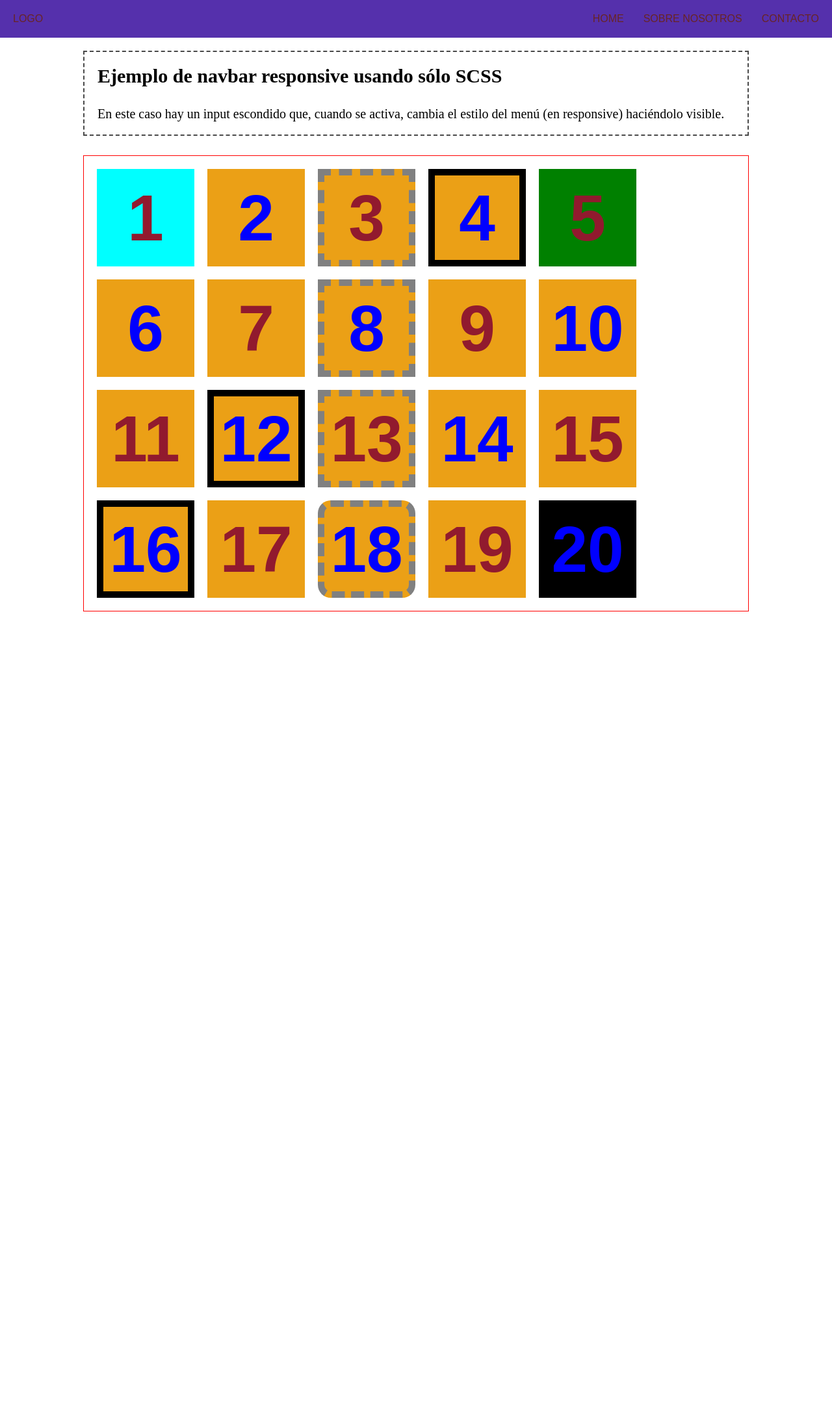
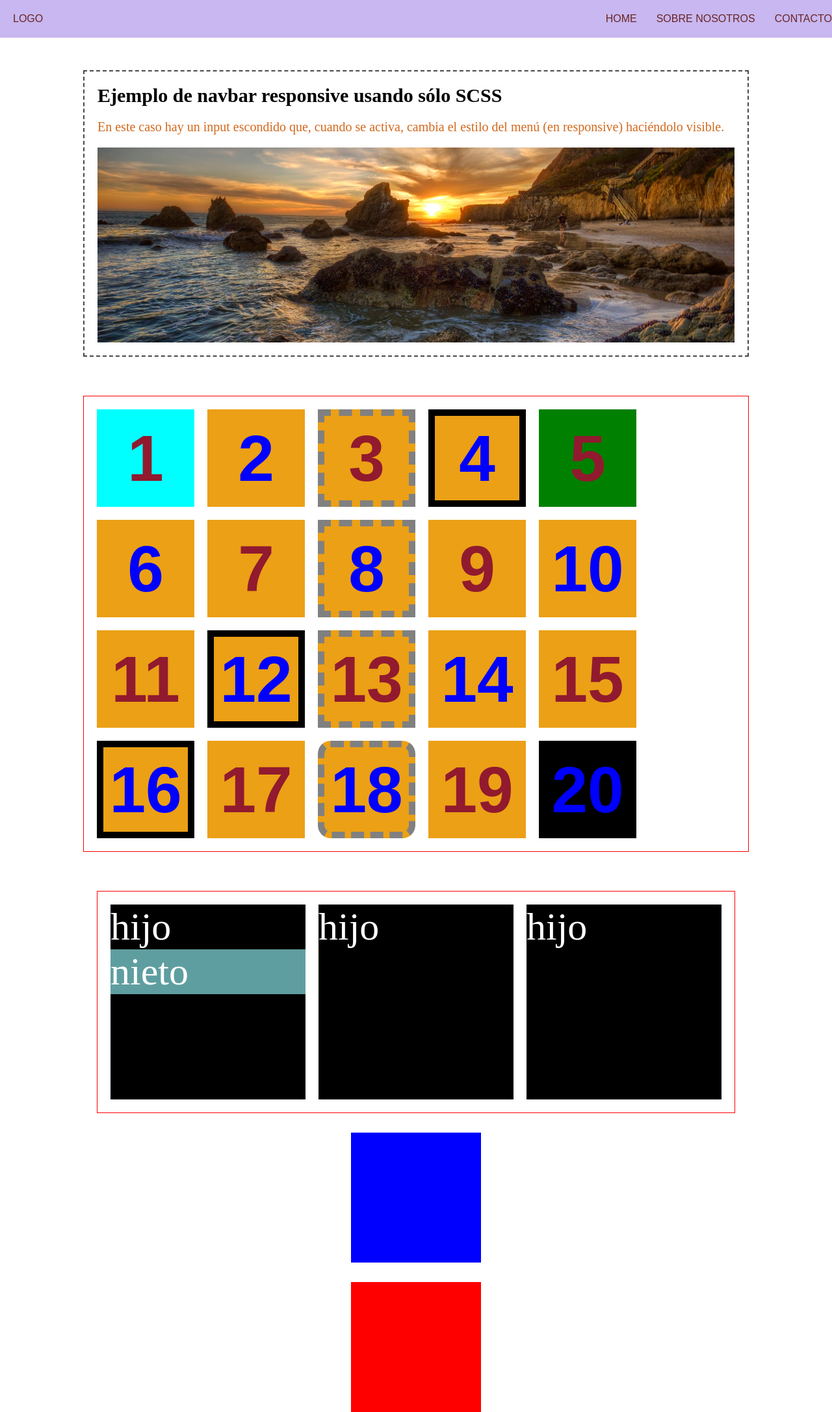
Before and after one commit to LiquidArtDevelopers/_NAVAR_RESPONSIVE_, a plain HTML site: page index.html in a window 1280 px wide. Shown: the whole page at 65% size. Before the commit the page ends 971 px from the top, so only its background shows below. Drawn offline with Linux system fonts and the light colour scheme.

Commit message:
´VARIOS

```diff
--- a/index.html
+++ b/index.html
@@ -23,8 +23,10 @@
     </nav>
     <div class="contenido">
         <h1>Ejemplo de navbar responsive usando sólo SCSS</h1>
-        En este caso hay un input escondido que, cuando se activa, cambia el estilo del menú (en responsive) haciéndolo visible.
+        <p>En este caso hay un input escondido que, cuando se activa, cambia el estilo del menú (en responsive) haciéndolo visible.</p>
+        <img src="./img/5507804959_f2a2ff24a4_o.jpg" alt="">
     </div>
+
     <div class="ejemplo">
         <div class="hijo">1</div>
         <div class="hijo">2</div>
@@ -48,5 +50,19 @@
         <div class="hijo">20</div>
     </div>
 
+
+    <div class="ejemplo2">
+        <div>
+            hijo
+            <div>nieto</div>
+        </div>
+        <div>hijo</div>
+        <div>hijo</div>
+    </div>
+
+    <div class="ejemplo3"></div>
+
+    <div class="ejemplo4"></div>
+
 </body>
 </html>
--- a/scss/style.scss
+++ b/scss/style.scss
@@ -7,55 +7,80 @@
 
 /* VARIABLES */
 $movil: 480px;
-$colorFondo: rgb(85, 48, 172);
+$colorFondo: rgb(200, 183, 240);
+body{
+    display: flex;
+    flex-direction: column;
+    align-items: center;
+    justify-content: flex-start;
+    row-gap: 30px;
+}
 .navbar{
+    width: 100%;
     display: flex;
     flex-wrap: wrap;
     align-items: center;
     justify-content: space-between;
     background-color: $colorFondo;
     color: rgb(105, 36, 36);
-    padding: 20px;
+    padding: 20px 0 20px 0;
     font-family: arial;
     cursor: pointer;
     a{
         text-decoration: none;
         color: inherit; /* COLOR DE SU PADRE */
+        &:visited{ /* si he visitado, me mantiene color de su padre*/
+            color: inherit;
+        }
+        &:hover{ /* si pongo ratón encima me cambia a amarillo*/
+            color: yellow;
+        }
     }
     .logo{
+        padding-left: 20px;
         margin-right: 100px;
     }
     .menu{
         .list{
             list-style: none;
             display: flex;
-            gap: 30px;
+            column-gap: 30px;
         }
     }
     #toggler, label{
         display: none;
         align-items: center;
         cursor: pointer;
+        padding-right: 20px;
     }
 
     /*  RESPONSIVE A 540PX */
     @media screen and (max-width: $movil){
+        position: fixed; /* ponemos fijo el nav */
+        top: 0px;
         .menu{
             width: 100%;
-            max-height: 0;
-            overflow: hidden;
+            height: 100vh; /* que ocupe todo el alto */
+            background-color: $colorFondo;
+            position: fixed; /* ponemos fijo el menú */
+            top: 58.4px;
+            z-index: 10;/*  */
+            transform: translateX(-100%);/* que se mueva a su izd su ancho total */
+            transition: .2s;
             .list{
                 flex-direction: column;
                 align-items: center;
                 padding: 20px;
+                column-gap: 0px;
+                row-gap: 30px;
             }
         }
         label{
             display: inline-flex;
         }
-        /* AL HACER CLIC EN EL TOGGLER CAMBIAMOS EL ESTILO HEIGHT DEL MENÚ A 100% */
+        /* Al hacer click en el toggle, transladamos en el eje X el div a su posición original (de normal estaba -100vw a su izda (fuera de visión), ahora pasa hacia la derecha a su estado de visualización */
         #toggler:checked ~.menu{
-            max-height: 100%;
+            transform: translateX(0);/* que se mueva a su derecha su ancho total */
         }
     }
 }
@@ -64,14 +89,27 @@ $colorFondo: rgb(85, 48, 172);
     margin: 0 auto;
     display: flex;
     flex-direction: column;
-    justify-content: center;
+    justify-content: flex-start;
+    align-items: flex-start;
+    gap: 20px;
     margin-top: 20px;
     border: 2px dashed rgb(73, 73, 73);
     padding: 20px;
     font-size: 20px;
     h1{
         font-size: 30px;
-        margin-bottom: 30px;
+    }
+    p{
+        color:chocolate;
+    }
+    img{
+        width: 100%;
+        height: 300px;
+        object-fit: cover;
+    }
+    /*  RESPONSIVE A 540PX */
+    @media screen and (max-width: $movil){
+        margin-top: 78px;
     }
 }
 .ejemplo{
@@ -122,7 +160,39 @@ $colorFondo: rgb(85, 48, 172);
             border-radius: 20px;
         }
 
-
     }
 
 }
+.ejemplo2{
+    margin: 0 auto;
+    padding: 20px;
+    border: 1px solid red;
+    display: flex;
+    flex-direction: row;
+    justify-content: center;
+    align-items: center;
+    flex-wrap: wrap;
+    gap: 20px;
+    color: rgb(0, 122, 230);
+    font-size: 60px;
+    & div{ /* REFERENCIA A TODOS LOS DIV, INCLUIDOS NIETOS */
+        color: white;
+        background-color: cadetblue;
+    }
+    & > div{ /* REFERENCIA SÓLO A LOS DIV HIJOS DIRECTOS, NO A SUS NIETOS */
+        width: 300px;
+        height: 300px;
+        background-color: black;
+    }
+    & ~ div{ /* referencia a todos los hermanos DIV que tenga a continuación, en este caso a los div .ejemplo3 y .ejemplo4*/
+        background-color: red;
+        width: 200px;
+        height: 200px;
+    }
+    & + div{ /* referencia SÓLO al siguiente DIV hermano que tenga a continuación, en este caso al div .ejemplo3 */
+        background-color: blue;
+    }
+
+
+
+}
```
Also changed, not shown: css/style.css, css/style.min.css, img/5507804959_f2a2ff24a4_o.jpg (added), 2 other files.
